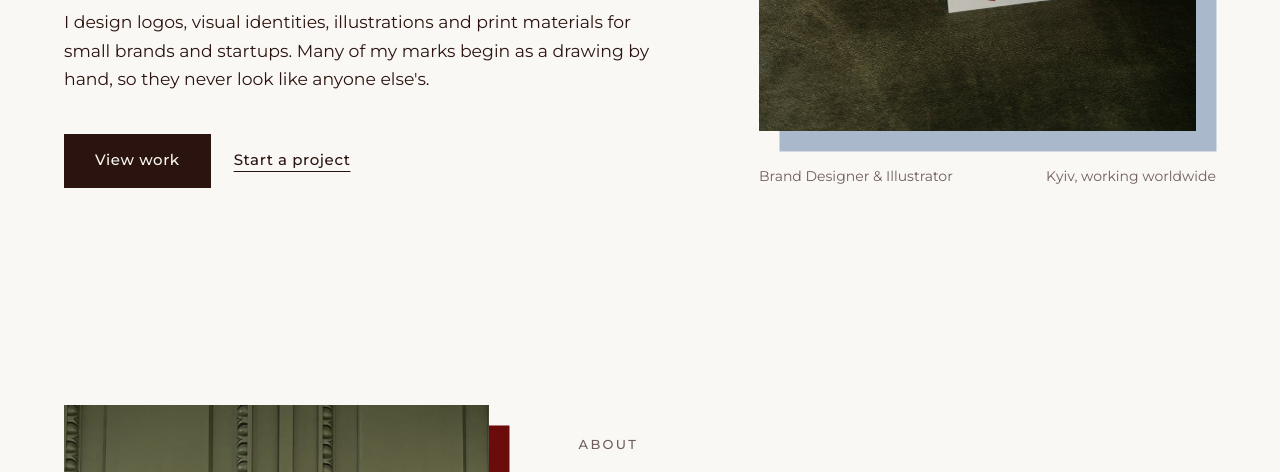
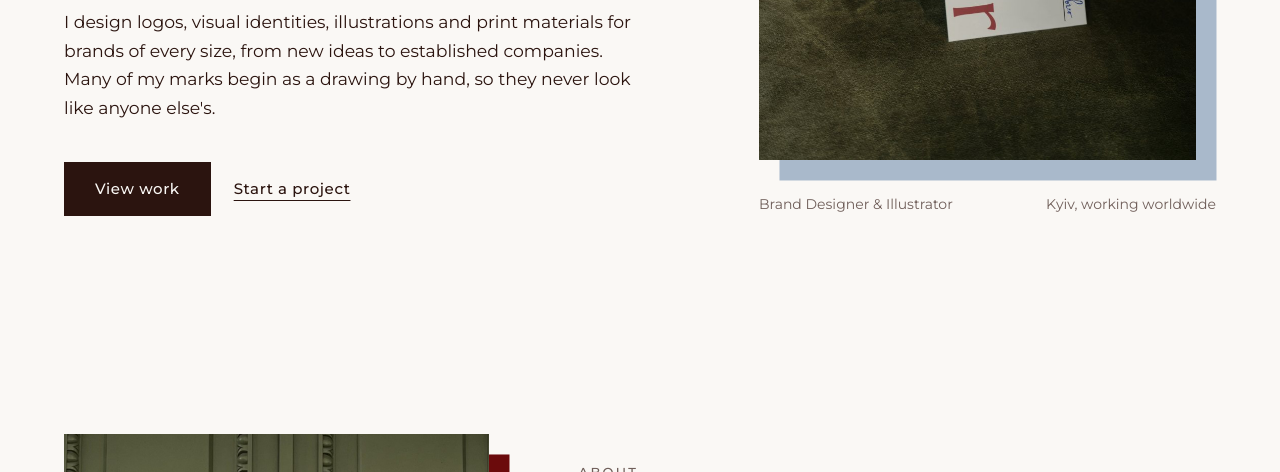
Before and after one commit to AnastasiiaPushkar/anastasiiapushkar.github.io, a plain HTML site: page index.html in a window 1280 px wide. Shown: the part 628-1100 px from the top of the page. Drawn offline with Linux system fonts and the light colour scheme; a web font is replaced by a local one.

Commit message:
Update intro copy
Co-Authored-By: Claude Opus 5.5 <noreply@anthropic.com>
Claude-Session: https://claude.ai/code/session_01B6winaxZ9fqpbFkTdLKiX9

```diff
--- a/index.html
+++ b/index.html
@@ -4,7 +4,7 @@
 <meta charset="utf-8">
 <meta name="viewport" content="width=device-width, initial-scale=1">
 <title>Anastasiia Pushkar · Brand Designer & Illustrator</title>
-<meta name="description" content="Logos and visual identities for small brands and startups. Brand designer and illustrator based in Kyiv, working with clients worldwide.">
+<meta name="description" content="Logos, visual identities and illustration for brands of every size. Brand designer and illustrator based in Kyiv, working with clients worldwide.">
 <link rel="icon" type="image/svg+xml" href="img/ap-monogram.svg">
 <link rel="preconnect" href="https://fonts.googleapis.com">
 <link rel="preconnect" href="https://fonts.gstatic.com" crossorigin>
@@ -240,7 +240,7 @@
     <div>
       <span class="sign" aria-hidden="true">Anastasiia</span>
       <h1 class="display">Brand identities with character</h1>
-      <p class="lead">I design logos, visual identities, illustrations and print materials for small brands and startups. Many of my marks begin as a drawing by hand, so they never look like anyone else's.</p>
+      <p class="lead">I design logos, visual identities, illustrations and print materials for brands of every size, from new ideas to established companies. Many of my marks begin as a drawing by hand, so they never look like anyone else's.</p>
       <div class="actions">
         <a class="btn btn-solid" href="#work">View work</a>
         <a class="btn btn-text" href="#contact">Start a project</a>
```
